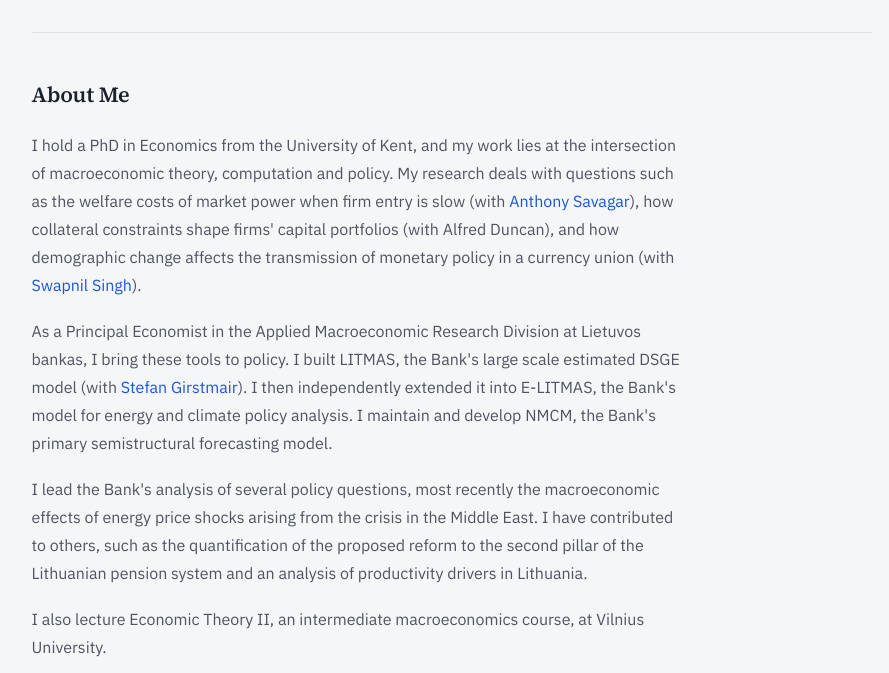
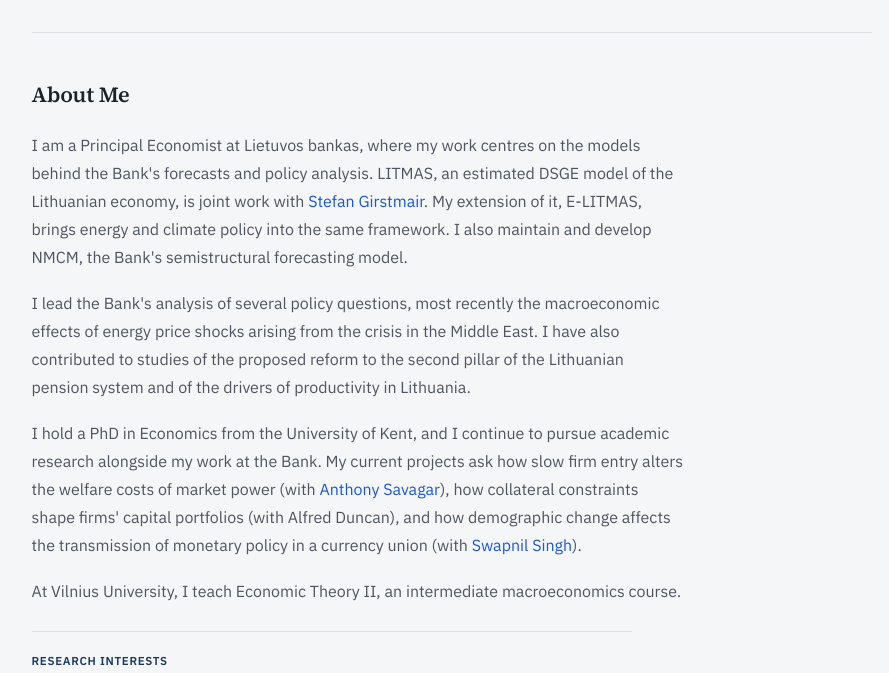
Before and after one commit to anupmulay/anupmulay.github.io, a plain HTML site: page index.html in a window 1280 px wide. Shown: the part 279-952 px from the top of the page, without its empty margins (181-1070 px from the left). Drawn offline with Linux system fonts and the light colour scheme.

Commit message:
Rewrite the bio, CV and research text in an understated tone
The bio now opens with the Bank's models and states each role once.
Selling words such as "large scale", "full", "extensive", "primary"
and "independently" are gone from the bio, CV, research page and web
CV PDF (now v=9). The contact page intro is more formal, and Stefan
Girstmair is linked on the pension paper card.

Co-Authored-By: Claude Opus 5.5 <noreply@anthropic.com>

```diff
--- a/index.html
+++ b/index.html
@@ -55,29 +55,27 @@
     <h2>About Me</h2>
     <div class="bio-text">
       <p>
-        I hold a PhD in Economics from the University of Kent, and my work lies at the
-        intersection of macroeconomic theory, computation and policy. My research deals with
-        questions such as the welfare costs of market power when firm entry is slow (with
-        <a href="https://www.asavagar.com/" target="_blank" rel="noopener">Anthony Savagar</a>), how collateral constraints shape firms' capital portfolios (with
-        Alfred Duncan), and how demographic change affects the transmission of monetary policy in
-        a currency union (with <a href="https://swapnil1987.github.io/" target="_blank" rel="noopener">Swapnil Singh</a>).
-      </p>
-      <p>
-        As a Principal Economist in the Applied Macroeconomic Research Division at Lietuvos
-        bankas, I bring these tools to policy. I built LITMAS, the Bank's large scale estimated
-        DSGE model (with <a href="https://stefangirstmair.github.io/" target="_blank" rel="noopener">Stefan Girstmair</a>). I then independently extended it into E-LITMAS,
-        the Bank's model for energy and climate policy analysis. I maintain and develop NMCM, the
-        Bank's primary semistructural forecasting model.
+        I am a Principal Economist at Lietuvos bankas, where my work centres on the models behind
+        the Bank's forecasts and policy analysis. LITMAS, an estimated DSGE model of the
+        Lithuanian economy, is joint work with <a href="https://stefangirstmair.github.io/" target="_blank" rel="noopener">Stefan Girstmair</a>. My extension of it,
+        E-LITMAS, brings energy and climate policy into the same framework. I also maintain and
+        develop NMCM, the Bank's semistructural forecasting model.
       </p>
       <p>
         I lead the Bank's analysis of several policy questions, most recently the macroeconomic
-        effects of energy price shocks arising from the crisis in the Middle East. I have
-        contributed to others, such as the quantification of the proposed reform to the second pillar of the
-        Lithuanian pension system and an analysis of productivity drivers in Lithuania.
+        effects of energy price shocks arising from the crisis in the Middle East. I have also
+        contributed to studies of the proposed reform to the second pillar of the Lithuanian
+        pension system and of the drivers of productivity in Lithuania.
       </p>
       <p>
-        I also lecture Economic Theory II, an intermediate macroeconomics course, at Vilnius
-        University.
+        I hold a PhD in Economics from the University of Kent, and I continue to pursue academic
+        research alongside my work at the Bank. My current projects ask how slow firm entry alters
+        the welfare costs of market power (with <a href="https://www.asavagar.com/" target="_blank" rel="noopener">Anthony Savagar</a>), how collateral
+        constraints shape firms' capital portfolios (with Alfred Duncan), and how demographic
+        change affects the transmission of monetary policy in a currency union (with <a href="https://swapnil1987.github.io/" target="_blank" rel="noopener">Swapnil Singh</a>).
+      </p>
+      <p>
+        At Vilnius University, I teach Economic Theory II, an intermediate macroeconomics course.
       </p>
     </div>
 
```
Also changed, not shown: contact.html (+1 -1 lines), cv.html (+12 -12 lines), research.html (+5 -5 lines), 1 other file.
